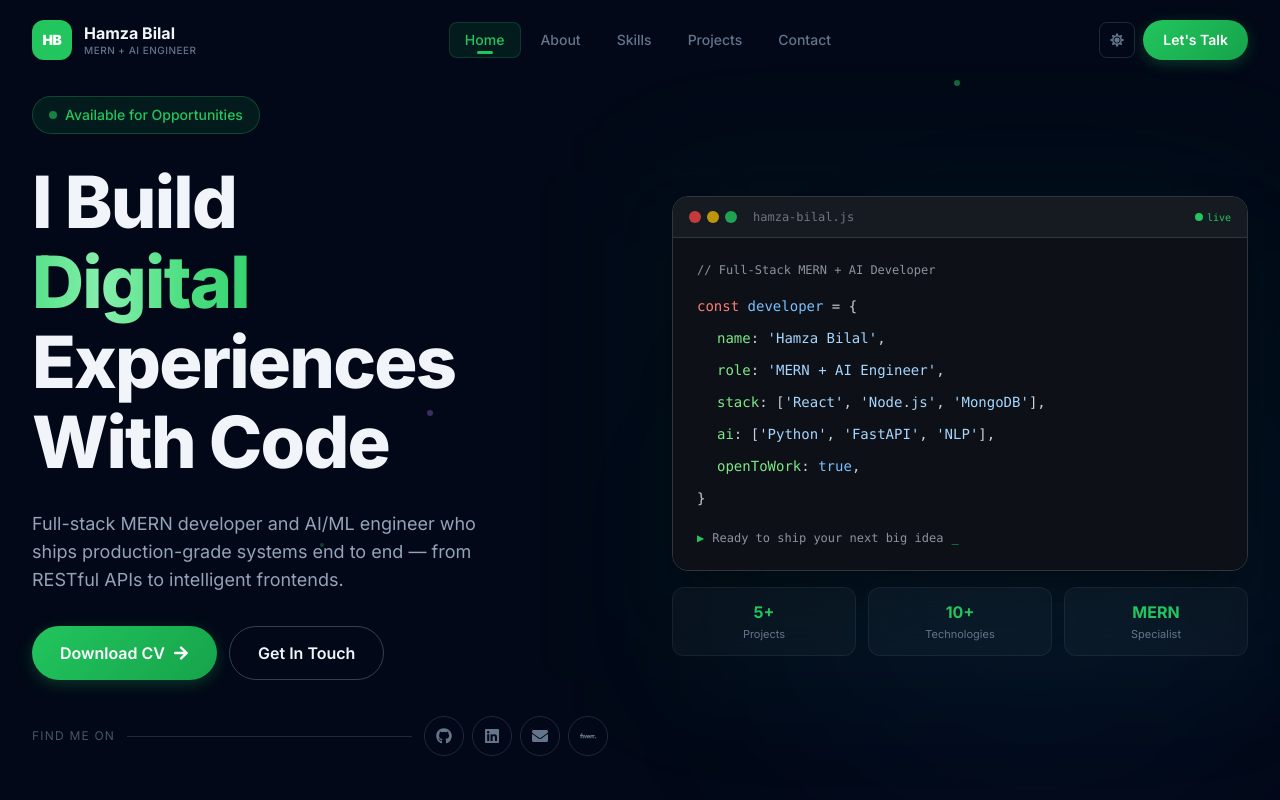
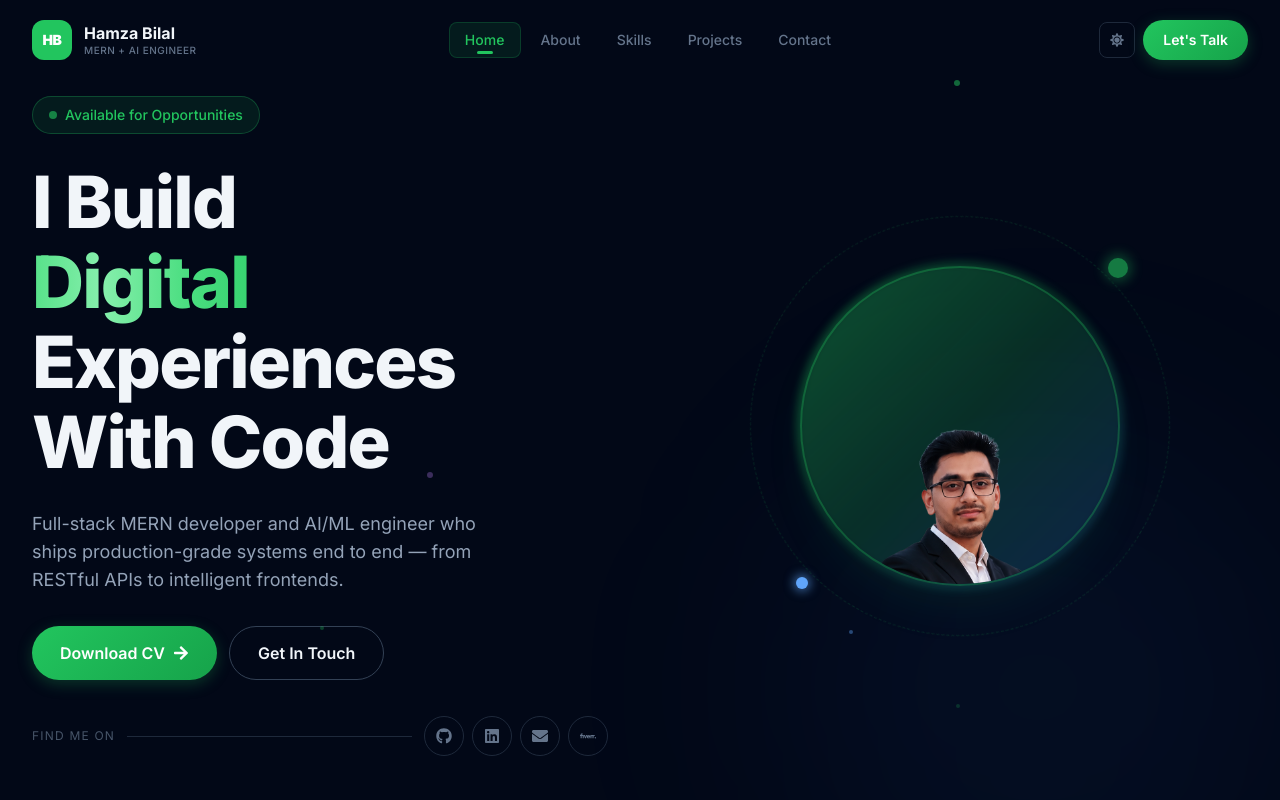
Before and after one commit to hamzabilal000/my-portfolio, a React (Vite) app in the folder client/: page / in a window 1280 px wide. Shown: the top 800 px of the page. Built offline with nearby package versions, Linux system fonts and the light colour scheme.

Commit message:
feat: replace hero code window with profile photo
Add circular profile photo with gradient glow border, orbital ring
animation, and responsive scaling across all screen sizes.

```diff
--- a/client/src/components/Hero.jsx
+++ b/client/src/components/Hero.jsx
@@ -1,47 +1,28 @@
 import { FaGithub, FaLinkedin, FaEnvelope, FaArrowRight } from 'react-icons/fa'
 import { SiFiverr } from 'react-icons/si'
 
-function CodeWindow() {
+function ProfilePhoto() {
     return (
-        <div className="relative">
-            <div className="absolute -inset-6 bg-accent/5 rounded-3xl blur-3xl pointer-events-none" />
-            <div className="relative rounded-2xl overflow-hidden shadow-2xl shadow-black/50 border border-[#30363d]">
-                <div className="flex items-center gap-2 px-4 py-3 bg-[#161b22] border-b border-[#30363d]">
-                    <div className="flex gap-1.5">
-                        <div className="w-3 h-3 rounded-full bg-red-500/80" />
-                        <div className="w-3 h-3 rounded-full bg-yellow-500/80" />
-                        <div className="w-3 h-3 rounded-full bg-green-500/80" />
-                    </div>
-                    <span className="text-[#6e7681] text-xs font-mono ml-2">hamza-bilal.js</span>
-                    <div className="ml-auto flex items-center gap-1">
-                        <div className="w-2 h-2 rounded-full bg-accent animate-pulse" />
-                        <span className="text-[10px] text-accent font-mono">live</span>
-                    </div>
+        <div className="relative flex items-center justify-center">
+            <div className="absolute -inset-6 bg-accent/8 rounded-full blur-3xl pointer-events-none" />
+
+            <div className="relative">
+                <div className="absolute -inset-1 bg-gradient-to-br from-accent/40 via-accent/20 to-blue-500/20 rounded-full blur-sm" />
+
+                <div className="relative w-64 h-64 sm:w-72 sm:h-72 lg:w-80 lg:h-80 rounded-full overflow-hidden border-2 border-accent/30 shadow-2xl shadow-accent/10">
+                    <img
+                        src="/hamza.png"
+                        alt="Hamza Bilal"
+                        className="w-full h-full object-cover object-top"
+                    />
                 </div>
-                <div className="bg-[#0d1117] p-4 sm:p-6 font-mono text-xs sm:text-sm leading-7 sm:leading-8">
-                    <div className="text-[#8b949e] text-xs mb-3">// Full-Stack MERN + AI Developer</div>
-                    <div><span className="text-[#ff7b72]">const </span><span className="text-[#79c0ff]">developer</span><span className="text-[#c9d1d9]"> = {'{'}</span></div>
-                    <div className="ml-4 sm:ml-5"><span className="text-[#7ee787]">name</span><span className="text-[#c9d1d9]">: </span><span className="text-[#a5d6ff]">'Hamza Bilal'</span><span className="text-[#c9d1d9]">,</span></div>
-                    <div className="ml-4 sm:ml-5"><span className="text-[#7ee787]">role</span><span className="text-[#c9d1d9]">: </span><span className="text-[#a5d6ff]">'MERN + AI Engineer'</span><span className="text-[#c9d1d9]">,</span></div>
-                    <div className="ml-4 sm:ml-5"><span className="text-[#7ee787]">stack</span><span className="text-[#c9d1d9]">: [</span><span className="text-[#a5d6ff]">'React'</span><span className="text-[#c9d1d9]">, </span><span className="text-[#a5d6ff]">'Node.js'</span><span className="text-[#c9d1d9]">, </span><span className="text-[#a5d6ff]">'MongoDB'</span><span className="text-[#c9d1d9]">],</span></div>
-                    <div className="ml-4 sm:ml-5"><span className="text-[#7ee787]">ai</span><span className="text-[#c9d1d9]">: [</span><span className="text-[#a5d6ff]">'Python'</span><span className="text-[#c9d1d9]">, </span><span className="text-[#a5d6ff]">'FastAPI'</span><span className="text-[#c9d1d9]">, </span><span className="text-[#a5d6ff]">'NLP'</span><span className="text-[#c9d1d9]">],</span></div>
-                    <div className="ml-4 sm:ml-5"><span className="text-[#7ee787]">openToWork</span><span className="text-[#c9d1d9]">: </span><span className="text-[#79c0ff]">true</span><span className="text-[#c9d1d9]">,</span></div>
-                    <div className="text-[#c9d1d9]">{'}'}</div>
-                    <div className="mt-3 sm:mt-4 flex items-center gap-2 text-[#8b949e] text-xs">
-                        <span className="text-accent">▶</span>
-                        <span>Ready to ship your next big idea</span>
-                        <span className="cursor-blink text-accent">_</span>
-                    </div>
-                </div>
+
+                <div className="absolute -top-2 -right-2 w-5 h-5 bg-accent rounded-full shadow-[0_0_12px_4px_rgba(34,197,94,0.5)] animate-pulse" />
+                <div className="absolute -bottom-1 -left-1 w-3 h-3 bg-blue-400 rounded-full shadow-[0_0_10px_3px_rgba(96,165,250,0.5)] animate-float" />
             </div>
-            <div className="grid grid-cols-3 gap-3 mt-4">
-                {[{ value: '5+', label: 'Projects' }, { value: '10+', label: 'Technologies' }, { value: 'MERN', label: 'Specialist' }].map((s, i) => (
-                    <div key={i} className="glass rounded-xl p-3 text-center border border-theme-border card-hover">
-                        <div className="text-accent font-bold text-sm sm:text-base">{s.value}</div>
-                        <div className="text-muted-fg text-[10px] sm:text-[11px] mt-0.5">{s.label}</div>
-                    </div>
-                ))}
-            </div>
+
+            <div className="absolute w-[340px] h-[340px] sm:w-[380px] sm:h-[380px] lg:w-[420px] lg:h-[420px] rounded-full border border-dashed border-accent/15"
+                style={{ animation: 'spin 20s linear infinite' }} />
         </div>
     )
 }
@@ -64,7 +45,7 @@ function Hero() {
                 <div className="grid lg:grid-cols-2 gap-10 lg:gap-16 items-center">
 
                     {/* Left */}
-                    <div className="space-y-6 lg:space-y-8">
+                    <div className="space-y-6 lg:space-y-8 order-2 lg:order-1">
                         <div className="inline-flex items-center gap-2 bg-accent/10 border border-accent/25 rounded-full px-3 sm:px-4 py-1.5 sm:py-2 animate-border-glow">
                             <span className="w-2 h-2 bg-accent rounded-full animate-pulse" />
                             <span className="text-accent text-xs sm:text-sm font-medium">Available for Opportunities</span>
@@ -120,20 +101,22 @@ function Hero() {
                         </div>
                     </div>
 
-                    {/* Code Window — tablet and up */}
-                    <div className="hidden md:block">
-                        <CodeWindow />
+                    {/* Profile Photo */}
+                    <div className="order-1 lg:order-2 flex justify-center">
+                        <div className="scale-75 sm:scale-90 lg:scale-100">
+                            <ProfilePhoto />
+                        </div>
                     </div>
+                </div>
 
-                    {/* Mobile stats */}
-                    <div className="grid grid-cols-3 gap-3 md:hidden">
-                        {[{ value: '5+', label: 'Projects' }, { value: '10+', label: 'Technologies' }, { value: 'MERN', label: 'Specialist' }].map((s, i) => (
-                            <div key={i} className="glass rounded-xl p-3 text-center border border-theme-border">
-                                <div className="text-lg font-bold text-accent">{s.value}</div>
-                                <div className="text-muted-fg text-[10px] mt-0.5">{s.label}</div>
-                            </div>
-                        ))}
-                    </div>
+                {/* Stats */}
+                <div className="grid grid-cols-3 gap-3 mt-10 lg:mt-14 max-w-lg mx-auto lg:max-w-none lg:mx-0">
+                    {[{ value: '5+', label: 'Projects' }, { value: '10+', label: 'Technologies' }, { value: 'MERN', label: 'Specialist' }].map((s, i) => (
+                        <div key={i} className="glass rounded-xl p-3 text-center border border-theme-border card-hover">
+                            <div className="text-accent font-bold text-sm sm:text-base">{s.value}</div>
+                            <div className="text-muted-fg text-[10px] sm:text-[11px] mt-0.5">{s.label}</div>
+                        </div>
+                    ))}
                 </div>
             </div>
         </section>
--- a/client/src/index.css
+++ b/client/src/index.css
@@ -151,6 +151,12 @@ body {
 }
 .animate-mesh { animation: meshMove 10s ease-in-out infinite; }
 
+/* Spin */
+@keyframes spin {
+    from { transform: rotate(0deg); }
+    to { transform: rotate(360deg); }
+}
+
 /* Fade up */
 @keyframes fadeUp {
     from { opacity: 0; transform: translateY(20px); }
```
Also changed, not shown: client/public/hamza.png (added).
